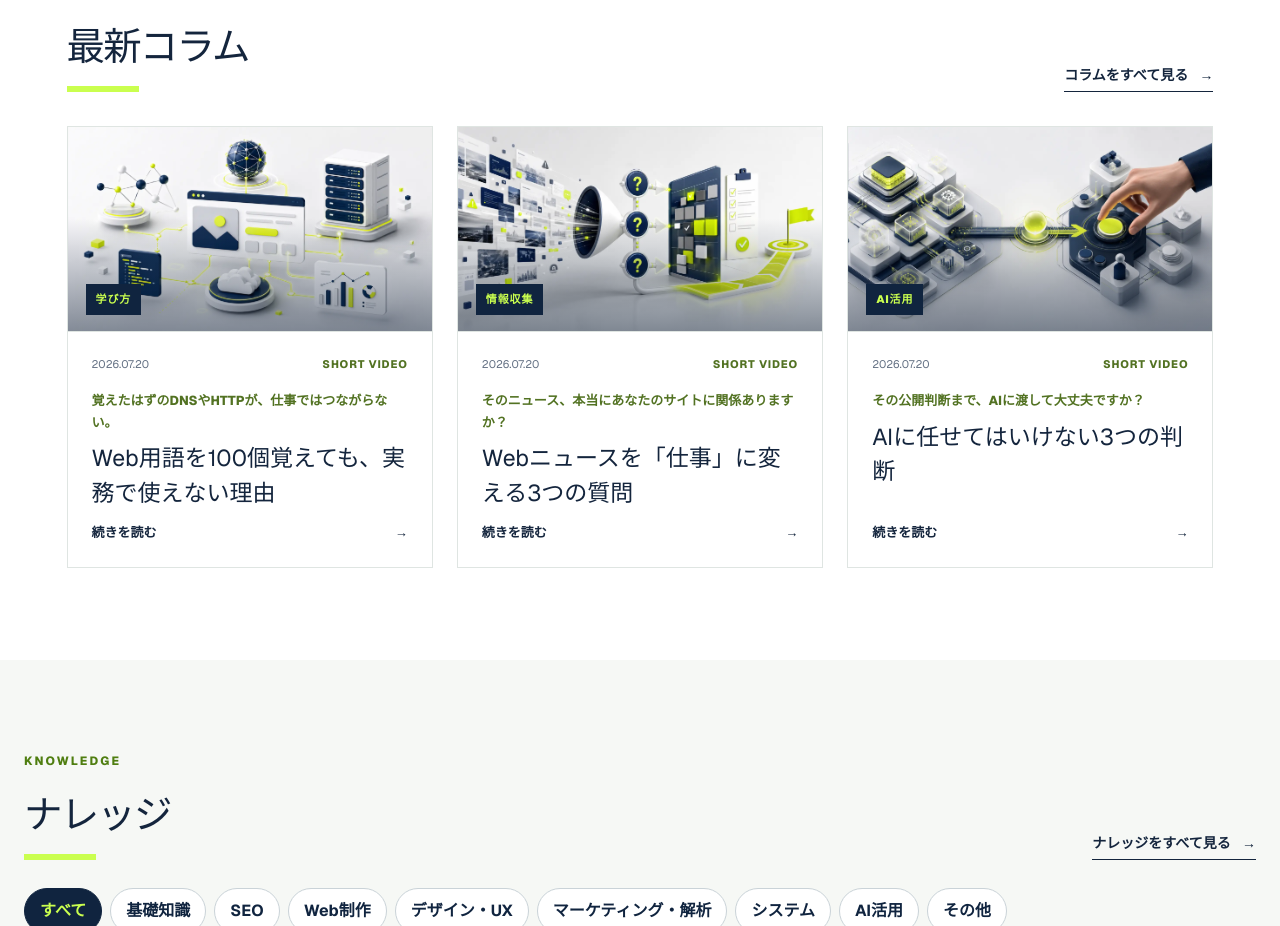
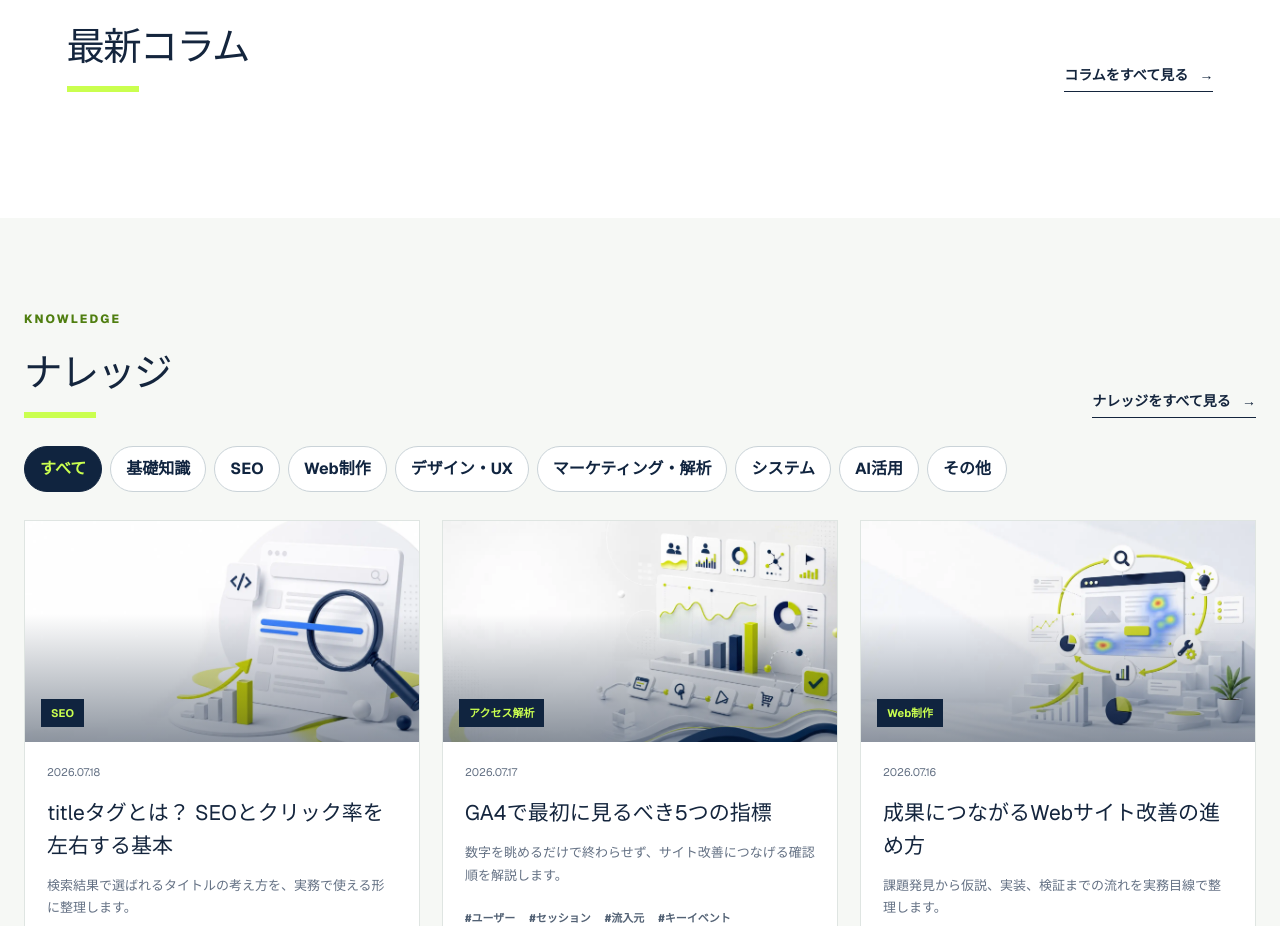
Before and after one commit to oka-wani/web-direction-lab, a Next.js app: page / in a window 1280 px wide. Shown: the part 822-1748 px from the top of the page. Built offline with nearby package versions, Linux system fonts and the light colour scheme.

Commit message:
Refine columns and knowledge library

```diff
--- a/app/column/column-data.ts
+++ b/app/column/column-data.ts
@@ -10,10 +10,6 @@ export type ColumnItem = {
   sections: { title: string; body: string }[];
 };
 
-export const columnItems: ColumnItem[] = [
-  { slug:"learn-web-as-a-system", category:"学び方", date:"2026.07.20", title:"Web用語を100個覚えても、実務で使えない理由", summary:"用語の暗記をやめて、Webサイトが動く一枚の地図から学ぶ。知識を仕事で使える形につなげる方法です。", videoHook:"覚えたはずのDNSやHTTPが、仕事ではつながらない。", image:"/images/column/web-system-learning.webp", lead:"DNS、HTTP、CMS、SEO。Webには覚える言葉が多くあります。ただ、言葉を一つずつ暗記しても、実務で『どこを確認すればよいか』は見えてきません。必要なのは用語集ではなく、全体をつなぐ地図です。", sections:[{title:"用語は流れの中で初めて使える",body:"たとえばDNSは、単独の定義だけでなく、URLを入力してからサーバーへ接続するまでの流れに置くと役割が分かります。HTTPステータスコードも、ブラウザとサーバーのやり取りを理解して初めて判断材料になります。"},{title:"最初に持ちたい一枚の地図",body:"制作、公開、集客、解析、改善という大きな流れを先に把握し、その中へHTML、サーバー、CMS、SEO、GA4などを配置します。細部を忘れても、どの分野を調べ直せばよいか分かる状態が目標です。"},{title:"今日から変えられる学び方",body:"新しい用語を見たら、定義だけでなく『誰が・いつ・何のために使うか』『前後にどんな処理があるか』まで確認します。知識が点ではなく線になり、トラブル時の切り分けにも使えるようになります。"}] },
-  { slug:"three-questions-after-web-news", category:"情報収集", date:"2026.07.20", title:"Webニュースを「仕事」に変える3つの質問", summary:"読んで終わる情報収集から、対応の要否と次のアクションを決める情報収集へ。3つの質問だけで整理します。", videoHook:"そのニュース、本当にあなたのサイトに関係ありますか？", image:"/images/column/news-to-action.webp", lead:"新機能やアップデートを追い続けても、すべてを実務へ反映することはできません。必要なのは情報量より、ニュースを判断と行動へ変えるための問いです。", sections:[{title:"質問1：何が変わったのか",body:"発表の要約ではなく、変更前と変更後の差を確認します。仕様、料金、提供範囲、期限など、判断に影響する事実を一次情報で押さえます。"},{title:"質問2：自分のサイトに関係するか",body:"利用中のサービス、対象ユーザー、運用体制への影響を切り分けます。大きなニュースでも自分の環境では対応不要、逆に小さな変更でも運用へ直結する場合があります。"},{title:"質問3：いつ、誰が、何を確認するか",body:"対応が必要なら、期限、担当、確認項目まで落とします。今すぐ対応、次回改修で検討、情報だけ保管の三段階に分けると、ニュースがタスクを圧迫しにくくなります。"}] },
-  { slug:"ai-and-human-judgement", category:"AI活用", date:"2026.07.20", title:"AIに任せてはいけない3つの判断", summary:"AIで速くできる仕事と、人が責任を持つべき判断を切り分けます。自動化で最も先に決めたい境界線です。", videoHook:"その公開判断まで、AIに渡して大丈夫ですか？", image:"/images/column/ai-human-judgement.webp", lead:"AI活用を考えるときは、ツール名より先に『どの判断を渡してよいか』を決める必要があります。速さよりも先に、責任の境界線を設計します。", sections:[{title:"AIに任せやすいのは材料づくり",body:"候補の洗い出し、情報の分類、構成案、定型文の下書き、表記チェックなどは自動化と相性があります。正解を一つに決めるのではなく、人が確認する材料を速く作る仕事です。"},{title:"人が持つべき3つの判断",body:"誰に何を届けるか、どの情報を信頼するか、公開して問題ないか。この3つは事業や利用者への影響を伴うため、背景を理解する人が責任を持つ必要があります。"},{title:"良い分担は確認工程まで含める",body:"AIを使う工程だけでなく、出典確認、事実確認、表現調整、公開承認までを一つのフローとして設計します。自動化の目的は確認をなくすことではなく、重要な判断へ時間を使えるようにすることです。"}] },
-];
+export const columnItems: ColumnItem[] = [];
 
 export function getColumn(slug: string) { return columnItems.find((item) => item.slug === slug); }
```
